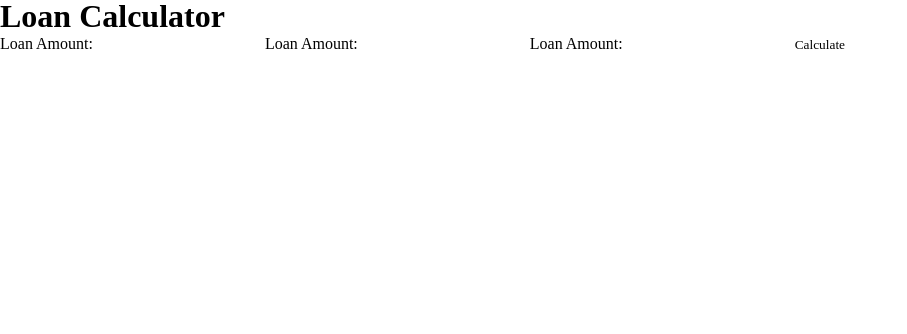
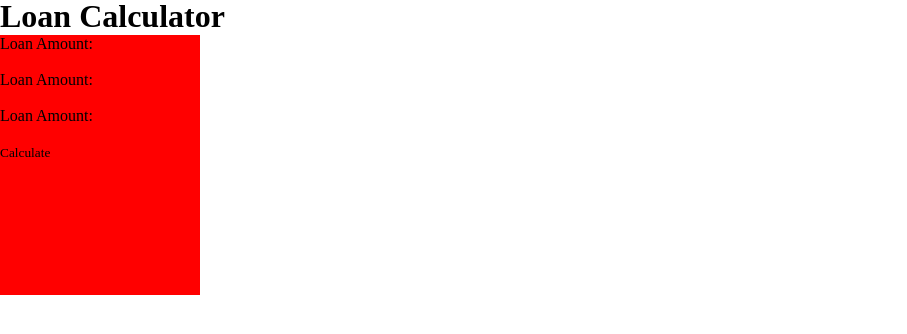
Before and after one commit to shjang1007/loan-widget, a website: page index.html in a window 1280 px wide. Shown: the part 56-390 px from the top of the page, without its empty margins (0-907 px from the left). Drawn offline with nearby package versions, Linux system fonts and the light colour scheme; no server answers.

Commit message:
Add flip style to flip form and chart

```diff
--- a/index.html
+++ b/index.html
@@ -6,6 +6,7 @@
 
     <!-- Styling -->
     <link rel="stylesheet" type="text/css" href="styles/reset.css"></link>
+    <link rel="stylesheet" type="text/css" href="styles/main.css"></link>
 
     <!-- Custom Fonts -->
     <link rel="stylesheet" href="font-awesome/css/font-awesome.min.css">
@@ -40,10 +41,14 @@
         <li>{{ intRate.loan }}: {{ intRate.rate }}</li>
       </ul>
 
+      <section class="card-container">
+        <div id="card" ng-class="{flipped: isFlipped}">
+          <figure class="front">
             <form>
+              <p ng-show="invalidSubmit">You must fill in all the things!</p>
               <label for="loan-amount">
                 Loan Amount:
-          <input id="loan-amount" type="text" ng-model="loanAmount">
+                <input id="loan-amount" type="number" ng-model="loanAmount">
               </label>
               <label for="interest-rate">
                 Loan Amount:
@@ -54,8 +59,16 @@
                 <input id="loan-period" type="number" ng-model="loanPeriod">
               </label>
 
-        <button type="button" ng-click="">Calculate</button>
+              <button type="button" ng-click="handleSubmit()">Calculate</button>
             </form>
+          </figure>
+
+          <figure class="back">
+            Pickaboo!
+            <button type="button" ng-click="isFlipped = !isFlipped">Return to Data</button>
+          </figure>
+        </div>
+      </section>
     </main>
   </body>
 </html>
--- a/public/app.js
+++ b/public/app.js
@@ -14,47 +14,22 @@ app.factory("intRates", ["$http", ($http) => {
 }]);
 
 app.controller("MainCtrl", ["$scope", "intRates", ($scope, intRates) => {
+  // Variables to help toggle show and class
+  $scope.invalidSubmit = false;
+  $scope.isFlipped = false;
+
+  // Function that will handle form submission.
+  $scope.handleSubmit = () => {
+    if ($scope.loanAmount && $scope.interestRate && $scope.loanPeriod) {
+      $scope.invalidSubmit = false;
+      $scope.isFlipped = true;
+    } else {
+      $scope.invalidSubmit = true;
+    }
+  };
+
   intRates.get()
     .then( (response) => {
       $scope.intRates = response.data;
     });
 }]);
-
-
-// angular.module('todoController', [])
-//
-// 	// inject the Todo service factory into our controller
-// 	.controller('mainController', ['$scope','$http','Todos', function($scope, $http, Todos) {
-// 		$scope.formData = {};
-// 		$scope.loading = true;
-//
-// 		// GET =====================================================================
-// 		// when landing on the page, get all todos and show them
-// 		// use the service to get all the todos
-// 		Todos.get()
-// 			.success(function(data) {
-// 				$scope.todos = data;
-// 				$scope.loading = false;
-// 			});
-//
-// 		// CREATE ==================================================================
-// 		// when submitting the add form, send the text to the node API
-// 		$scope.createTodo = function() {
-//
-// 			// validate the formData to make sure that something is there
-// 			// if form is empty, nothing will happen
-// 			if ($scope.formData.text != undefined) {
-// 				$scope.loading = true;
-//
-// 				// call the create function from our service (returns a promise object)
-// 				Todos.create($scope.formData)
-//
-// 					// if successful creation, call our get function to get all the new todos
-// 					.success(function(data) {
-// 						$scope.loading = false;
-// 						$scope.formData = {}; // clear the form so our user is ready to enter another
-// 						$scope.todos = data; // assign our new list of todos
-// 					});
-// 			}
-// 		};
-// 	}]);
--- a/sass/main.scss
+++ b/sass/main.scss
@@ -1 +1,38 @@
 // Here let's build Variables and other design
+
+.card-container {
+  width: 200px;
+  height: 260px;
+  position: relative;
+  perspective: 800px;
+}
+
+#card {
+  width: 100%;
+  height: 100%;
+  position: absolute;
+  transform-style: preserve-3d;
+  transition: transform 1s;
+}
+
+#card figure {
+  margin: 0;
+  display: block;
+  position: absolute;
+  width: 100%;
+  height: 100%;
+  backface-visibility: hidden;
+}
+
+.front {
+  background: red;
+}
+
+.back {
+  background: blue;
+  transform: rotateY( 180deg );
+}
+
+.flipped {
+  transform: rotateY( 180deg );
+}
```
Also changed, not shown: public/styles/main.css. Lines whose indentation alone changed are shown as unchanged.
